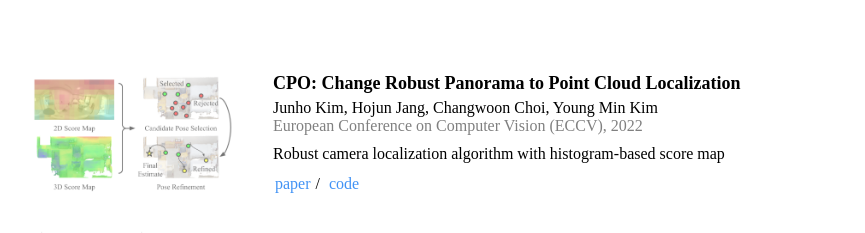
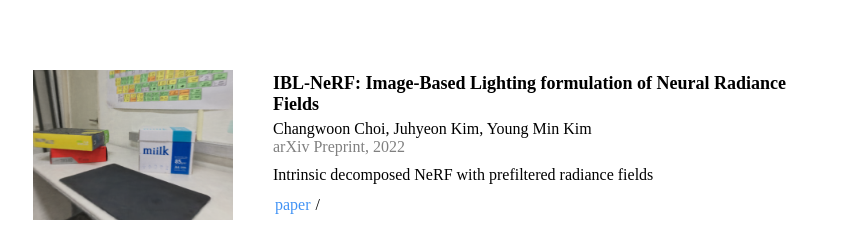
Before and after one commit to changwoonchoi/homepage, a React (Create React App) app: page / in a window 1280 px wide. Shown: the part 550-783 px from the top of the page, without its empty margins (207-1072 px from the left). Built offline with nearby package versions, Linux system fonts and the light colour scheme; a web font is replaced by a local one.

Commit message:
add IBL-NeRF arxiv version

```diff
--- a/src/publication_data.js
+++ b/src/publication_data.js
@@ -1,4 +1,15 @@
 const publicationData = [
+    {
+        img_link: "assets/publications/IBL-NeRF_initial.png",
+        img_link_onclick: "assets/publications/IBL-NeRF.png",
+        title: "IBL-NeRF: Image-Based Lighting formulation of Neural Radiance Fields",
+        venue: "arXiv Preprint, 2022",
+        authors: "Changwoon Choi, Juhyeon Kim, Young Min Kim",
+        description: "Intrinsic decomposed NeRF with prefiltered radiance fields",
+        project_page: "None",
+        paper_link: "https://arxiv.org/abs/2210.08202",
+        code: "None"
+    },
     {
         img_link: "assets/publications/cpo_transparent.png",
         img_link_onclick: "assets/publications/cpo.png",
```
Also changed, not shown: public/assets/publications/IBL-NeRF.png (added), public/assets/publications/IBL-NeRF_initial.png (added).
